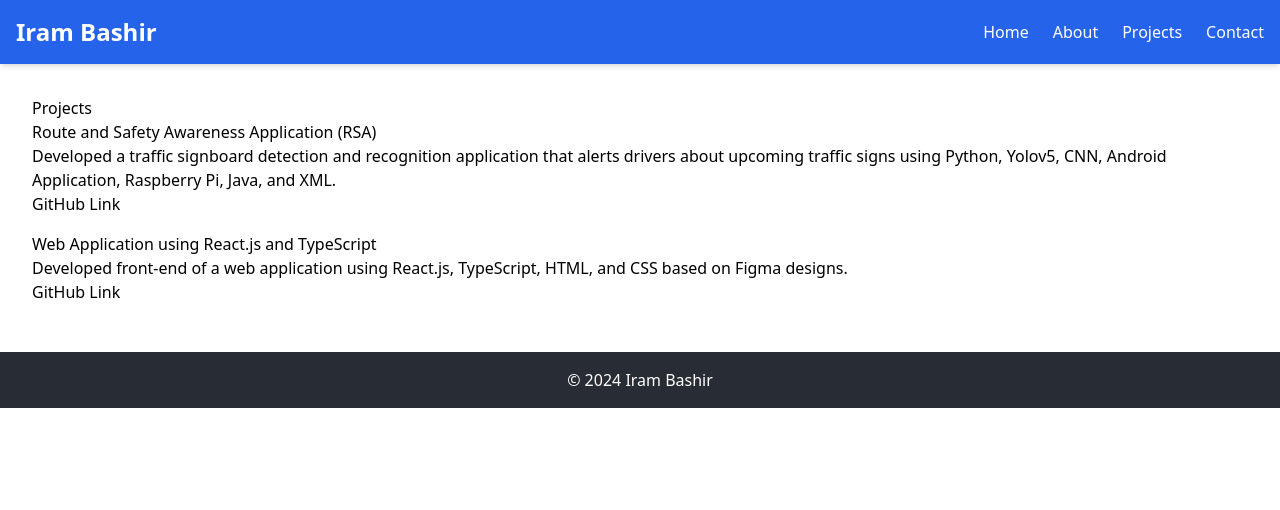
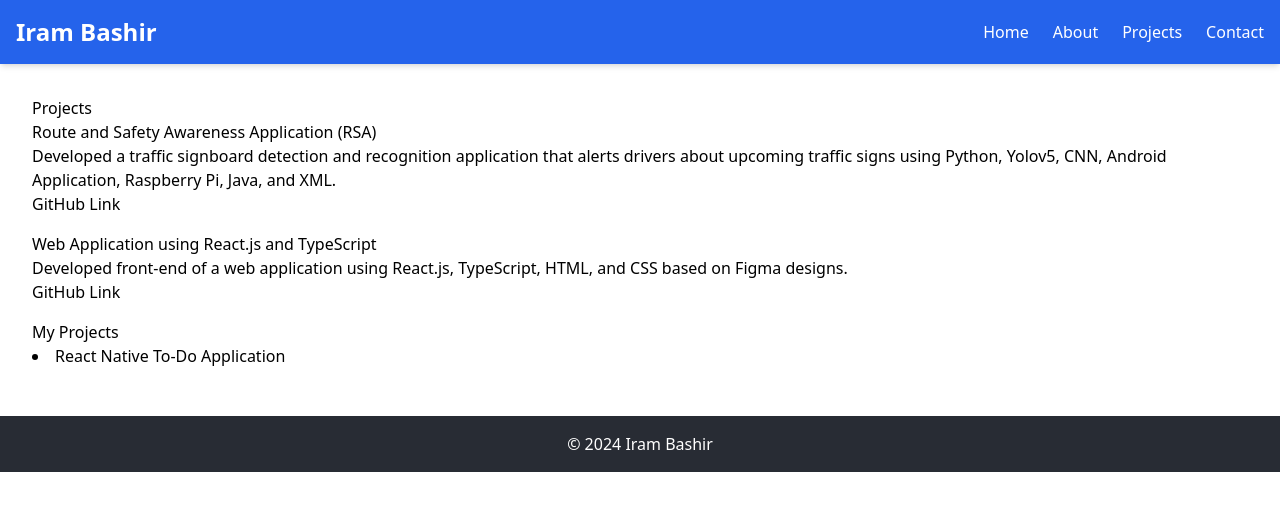
Before and after one commit to IramBashir/personal-portfolio, a React (Create React App) app: page /projects in a window 1280 px wide. Shown: the top 510 px of the page. Built offline with nearby package versions, Linux system fonts and the light colour scheme.

Commit message:
A new project added
Added a to do list application project's link to my projects.

```diff
--- a/src/components/Projects.js
+++ b/src/components/Projects.js
@@ -20,6 +20,16 @@ const Projects = () => {
         </p>
         <a href="https://github.com/yourusername/webapp-react">GitHub Link</a>
       </Project>
+      <Project>
+      <div>
+          <h2>My Projects</h2>
+            <li>
+                <a href="https://github.com/IramBashir/ReactNativeToDoApp" target="_blank">
+                    React Native To-Do Application
+                </a>
+            </li>
+      </div>
+      </Project>
       {/* Add more projects as needed */}
     </ProjectsWrapper>
   );
```
Also changed, not shown: 7 other files (tests, documents, lock files or other folders).
